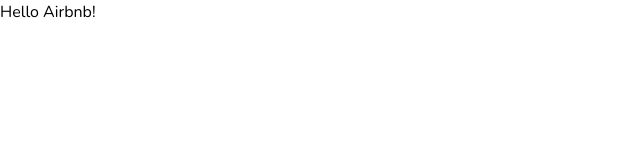
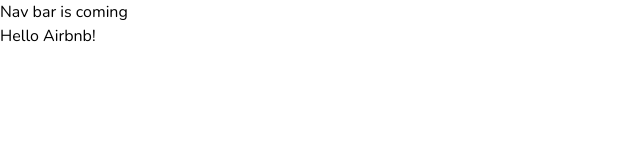
Before and after one commit to Haoran-ryan/airbnb_clone_nextjs13, a Next.js app: page / in a window 1280 px wide. Shown: the top 160 px of the page, without its empty margins (0-640 px from the left). Built offline with nearby package versions, Linux system fonts and the light colour scheme.

Commit message:
navbar structure created

```diff
--- /dev/null
+++ b/app/components/narbar/Navbar.jsx
@@ -0,0 +1,11 @@
+import React from 'react';
+
+const Navbar = () => {
+    return (
+        <div>
+            Nav bar is coming
+        </div>
+    );
+};
+
+export default Navbar;
--- a/app/layout.js
+++ b/app/layout.js
@@ -1,6 +1,7 @@
 import { Nunito } from 'next/font/google'
 import './globals.css'
 
+import Navbar from "@/app/components/narbar/Navbar";
 const font = Nunito({ subsets: ['latin'] })
 
 export const metadata = {
@@ -11,7 +12,10 @@
 export default function RootLayout({ children }) {
   return (
     <html lang="en">
-      <body className={font.className}>{children}</body>
+      <body className={font.className}>
+        <Navbar />
+        {children}
+      </body>
     </html>
   )
 }
```
